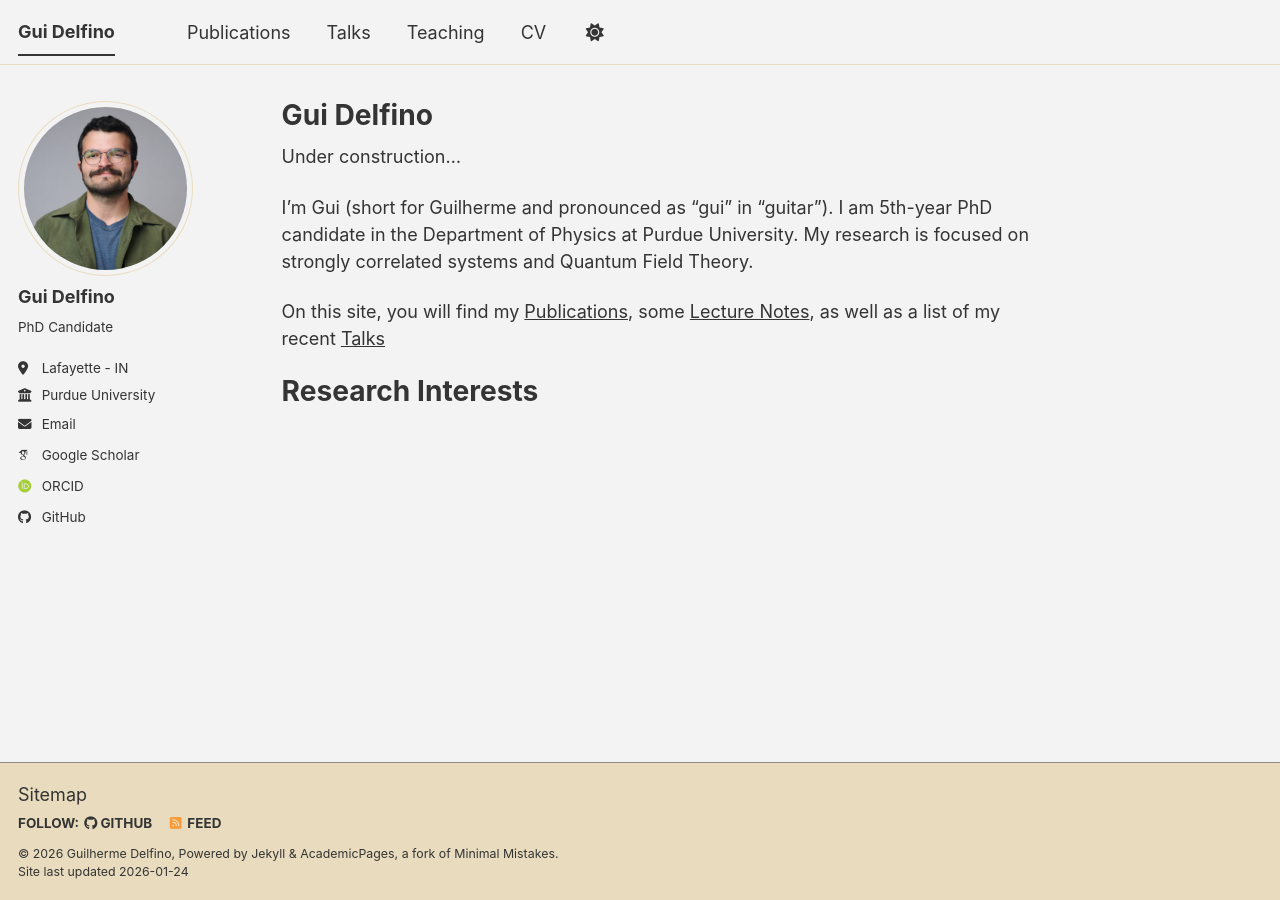
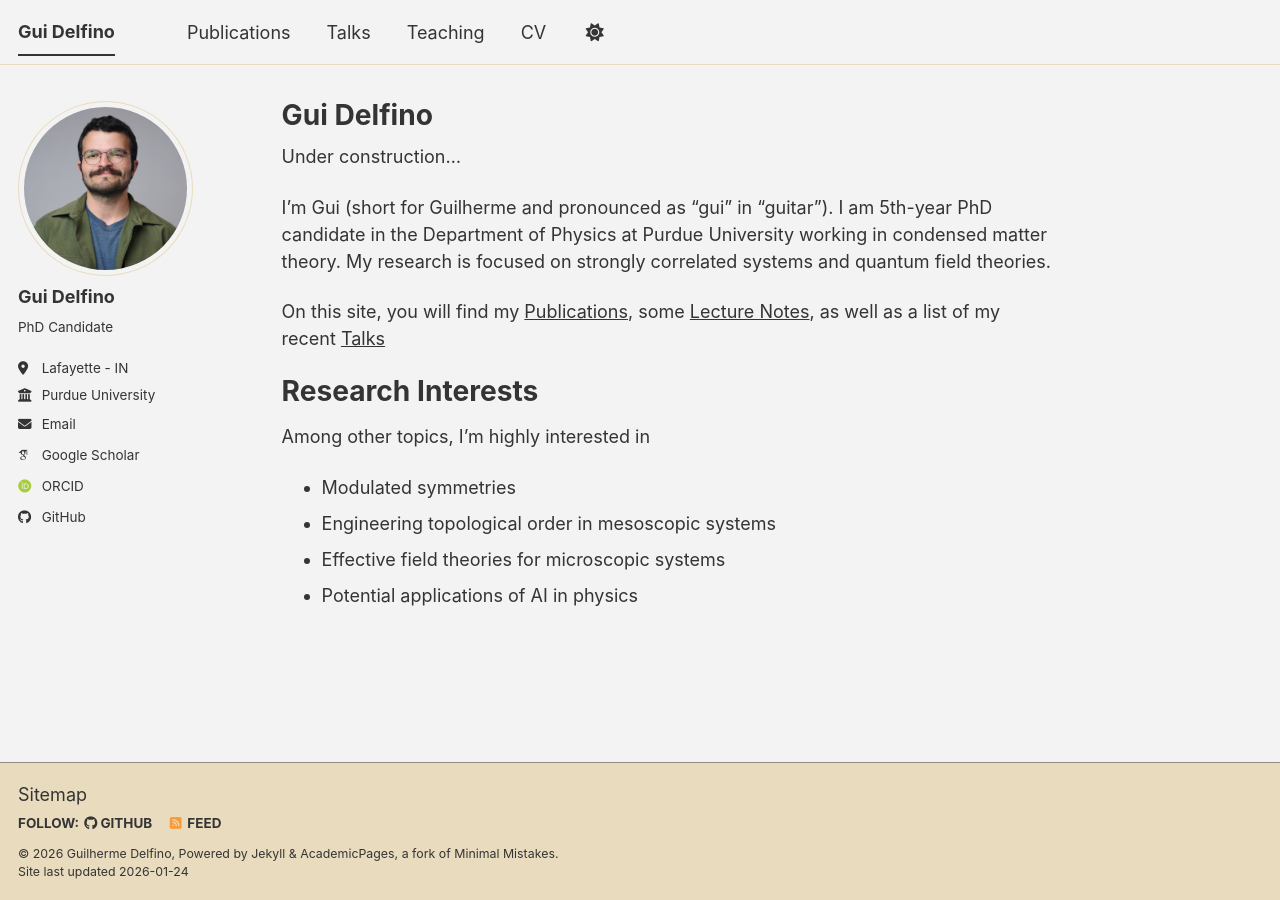
Before and after one commit to gui-delfino/gui-delfino.github.io, a Jekyll site: the page built from _pages/about.md, in a window 1280 px wide. Built offline with Jekyll 4.4.1, drawn with Linux system fonts in a browser that asks for light colours; some web fonts are replaced; a script bundle is joined from its source files by our own code; library files that are not in the unit come from our copies.

Commit message:
Update about.md

```diff
--- a/_pages/about.md
+++ b/_pages/about.md
@@ -10,7 +10,7 @@
 Under construction...
 
 
-I'm Gui (short for Guilherme and pronounced as "gui" in "guitar"). I am 5th-year PhD candidate in the Department of Physics at Purdue University. My research is focused on strongly correlated systems and Quantum Field Theory.
+I'm Gui (short for Guilherme and pronounced as "gui" in "guitar"). I am 5th-year PhD candidate in the Department of Physics at Purdue University working in condensed matter theory. My research is focused on strongly correlated systems and quantum field theories.
 
 
 
@@ -19,3 +19,8 @@
 
 Research Interests
 ======
+Among other topics, I'm highly interested in
+* Modulated symmetries
+* Engineering topological order in mesoscopic systems
+* Effective field theories for microscopic systems
+* Potential applications of AI in physics
```
